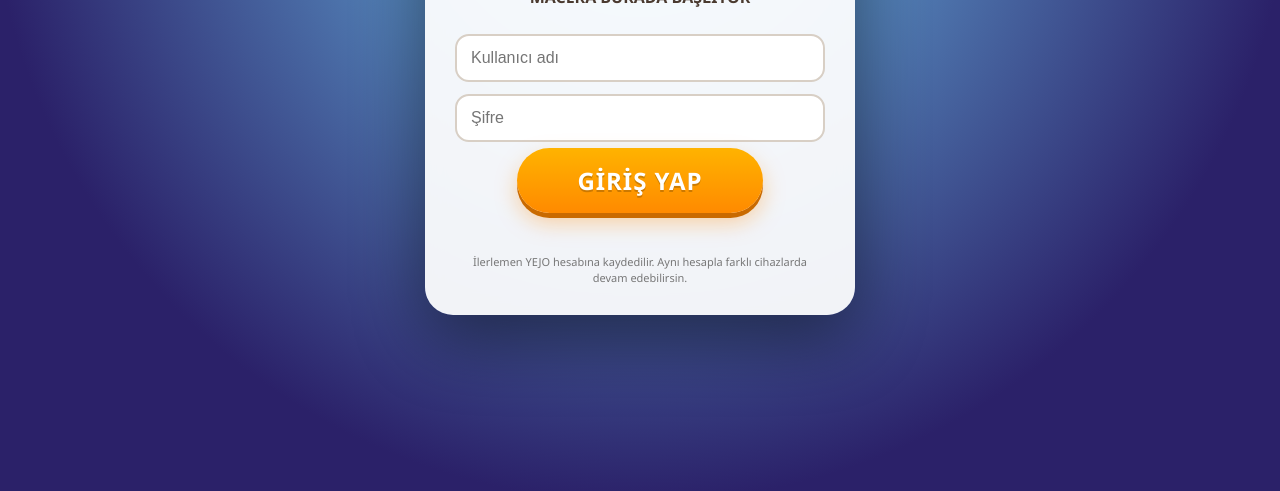
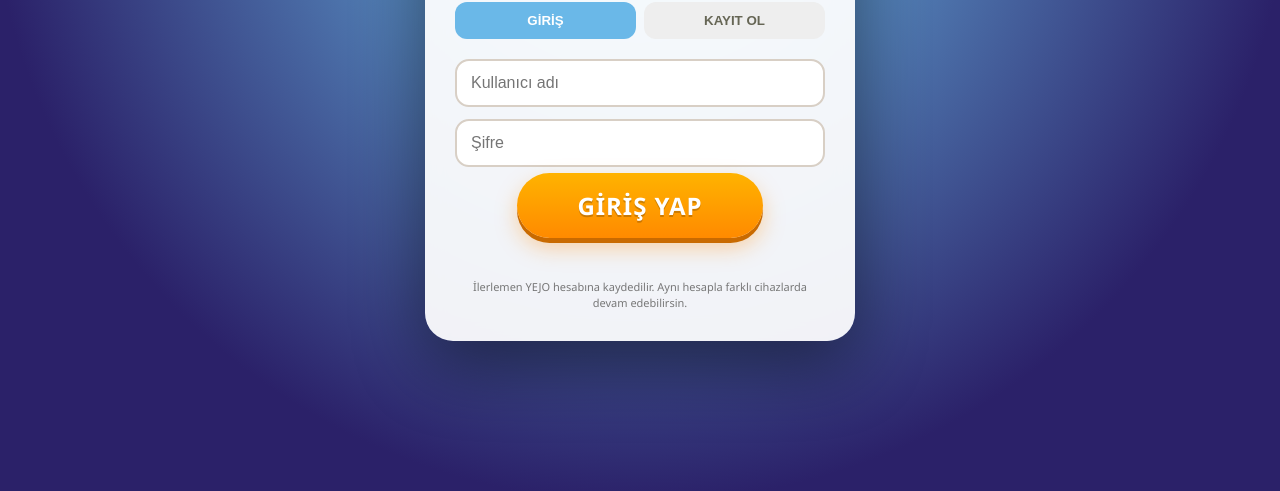
Before and after one commit to ferdiayhan1212/yejo-game, a plain HTML site: page index.html in a window 1280 px wide. Shown: the part 309-800 px from the top of the page. Drawn offline with Linux system fonts and the light colour scheme.

Commit message:
Update index.html

```diff
--- a/index.html
+++ b/index.html
@@ -946,7 +946,7 @@ setTimeout(function(){try{var root=document.getElementById('root');if(root&&root
 .game .tile{border-radius:12px!important;}
 .game .tile.covered{filter:brightness(.40) saturate(.38)!important;opacity:.76!important;}
 .game .tile.exposed{filter:none!important;opacity:1!important;}
-.auth-tabs,.auth-demo{display:none!important;}
+.auth-tabs{display:flex!important;}
 @media(max-width:900px){.game .board-wrap{max-width:100vw!important}.game .tile-face{font-size:calc(var(--ts,52px)*.55)!important;}}
 </style>
 <script>
```
